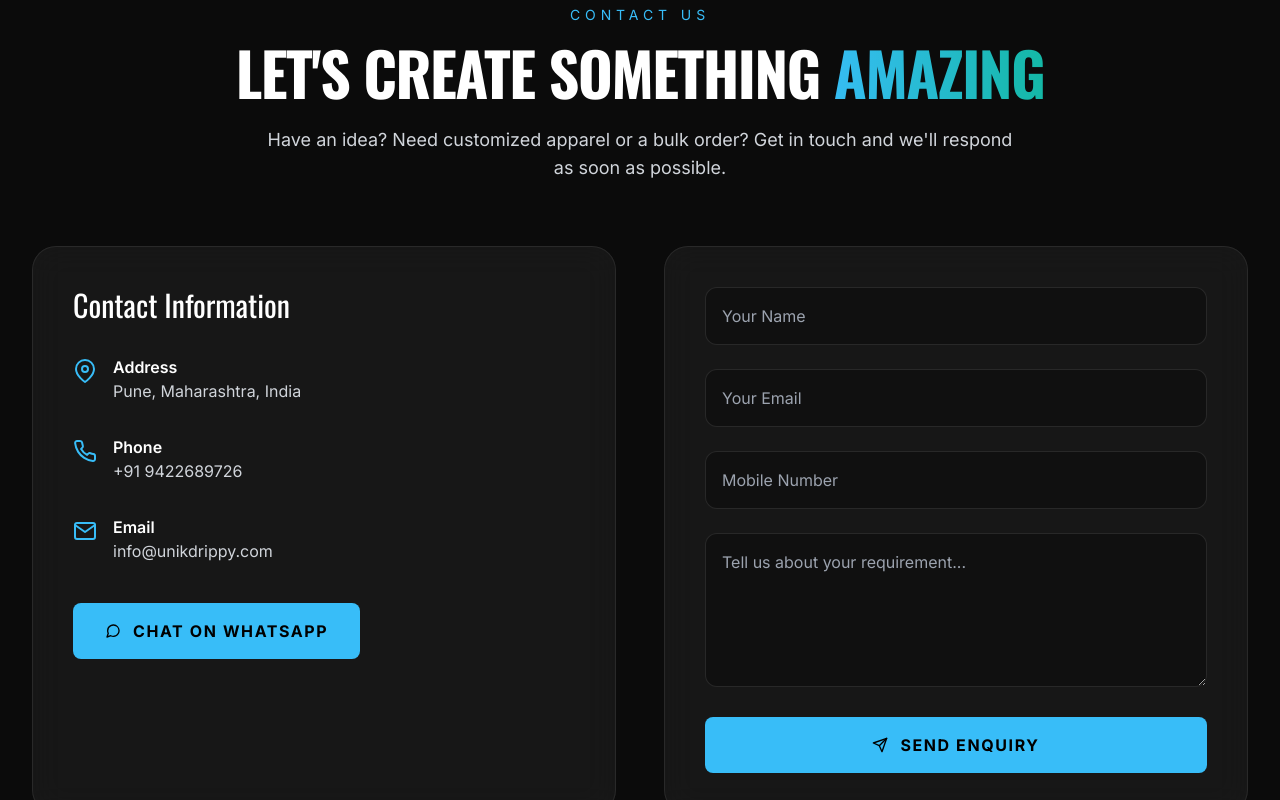
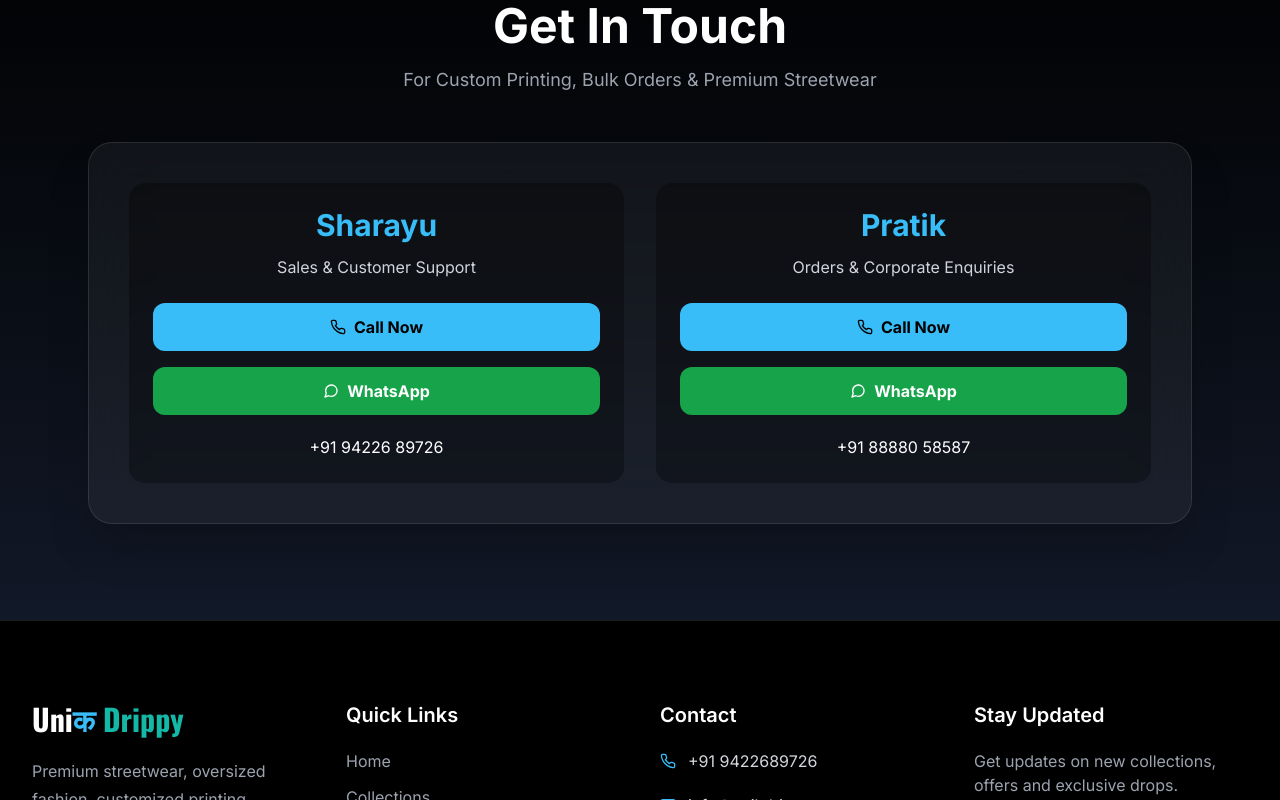
Before and after one commit to pratikbhutada09-blip/unique-drippy-apparels, a React (Vite) app: page / in a window 1280 px wide. Shown: the part 8200-9000 px from the top of the page. Built offline with nearby package versions, Linux system fonts and the light colour scheme.

Commit message:
Update Contact.jsx

```diff
--- a/src/components/Contact.jsx
+++ b/src/components/Contact.jsx
@@ -1,194 +1,115 @@
 import { motion } from "framer-motion";
-import {
-  FiMapPin,
-  FiPhone,
-  FiMail,
-  FiMessageCircle,
-  FiSend,
-} from "react-icons/fi";
+import { FiPhone, FiMessageCircle } from "react-icons/fi";
 
 const Contact = () => {
   return (
     <section
       id="contact"
-      className="py-24 bg-brand-dark"
+      className="py-24 bg-gradient-to-b from-black to-gray-900"
     >
-      <div className="container-custom">
+      <div className="max-w-6xl mx-auto px-6">
 
-        {/* Heading */}
-
-        <div className="text-center mb-16">
-
-          <span className="text-brand-accent uppercase tracking-[0.35em] text-sm">
-            Contact Us
-          </span>
-
-          <h2 className="section-title mt-4">
-            Let's Create Something
-            <span className="text-gradient"> Amazing</span>
+        <motion.div
+          initial={{ opacity: 0, y: 40 }}
+          whileInView={{ opacity: 1, y: 0 }}
+          transition={{ duration: 0.7 }}
+          viewport={{ once: true }}
+          className="text-center mb-12"
+        >
+          <h2 className="text-5xl font-bold text-white mb-4">
+            Get In Touch
           </h2>
 
-          <p className="section-subtitle mt-6">
-            Have an idea? Need customized apparel or a bulk order?
-            Get in touch and we'll respond as soon as possible.
+          <p className="text-gray-400 text-lg">
+            For Custom Printing, Bulk Orders & Premium Streetwear
           </p>
+        </motion.div>
 
-        </div>
+        <motion.div
+          initial={{ opacity: 0, scale: 0.95 }}
+          whileInView={{ opacity: 1, scale: 1 }}
+          transition={{ duration: 0.7 }}
+          viewport={{ once: true }}
+          className="bg-white/5 backdrop-blur-xl rounded-3xl p-10 border border-white/10 shadow-2xl"
+        >
 
-        <div className="grid lg:grid-cols-2 gap-12">
+          <div className="grid md:grid-cols-2 gap-8">
 
-          {/* Left */}
+            {/* Sharayu */}
 
-          <motion.div
-            initial={{ opacity: 0, x: -40 }}
-            whileInView={{ opacity: 1, x: 0 }}
-            viewport={{ once: true }}
-            transition={{ duration: 0.6 }}
-            className="glass rounded-3xl p-10"
-          >
+            <div className="bg-black/30 rounded-2xl p-6 text-center hover:scale-105 transition">
 
-            <h3 className="text-3xl font-display text-white mb-8">
-              Contact Information
-            </h3>
+              <h3 className="text-3xl font-bold text-brand-accent mb-3">
+                Sharayu
+              </h3>
 
-            <div className="space-y-8">
+              <p className="text-gray-300 mb-6">
+                Sales & Customer Support
+              </p>
 
-              <div className="flex items-start gap-4">
-
-                <FiMapPin
-                  className="text-brand-accent mt-1"
-                  size={24}
-                />
-
-                <div>
-
-                  <h4 className="text-white font-semibold">
-                    Address
-                  </h4>
-
-                  <p className="text-gray-300">
-                    Pune, Maharashtra, India
-                  </p>
-
-                </div>
-
-              </div>
-
-              <div className="flex items-start gap-4">
-
-                <FiPhone
-                  className="text-brand-accent mt-1"
-                  size={24}
-                />
-
-                <div>
-
-                  <h4 className="text-white font-semibold">
-                    Phone
-                  </h4>
-
-                  <a
-                    href="tel:+919422689726"
-                    className="text-gray-300 hover:text-brand-accent"
-                  >
-                    +91 9422689726
-                  </a>
-
-                </div>
-
-              </div>
-
-              <div className="flex items-start gap-4">
-
-                <FiMail
-                  className="text-brand-accent mt-1"
-                  size={24}
-                />
-
-                <div>
-
-                  <h4 className="text-white font-semibold">
-                    Email
-                  </h4>
-
-                  <a
-                    href="mailto:info@unikdrippy.com"
-                    className="text-gray-300 hover:text-brand-accent"
-                  >
-                    info@unikdrippy.com
-                  </a>
-
-                </div>
-
-              </div>
-
-            </div>
-
-            <div className="mt-10">
+              <a
+                href="tel:+919422689726"
+                className="flex items-center justify-center gap-2 bg-brand-accent text-black font-bold py-3 rounded-xl mb-4 hover:bg-brand-teal transition"
+              >
+                <FiPhone />
+                Call Now
+              </a>
 
               <a
                 href="https://wa.me/919422689726"
                 target="_blank"
-                rel="noreferrer"
-                className="primary-btn inline-flex items-center gap-3"
+                rel="noopener noreferrer"
+                className="flex items-center justify-center gap-2 bg-green-600 text-white font-bold py-3 rounded-xl hover:bg-green-700 transition"
               >
                 <FiMessageCircle />
-                Chat on WhatsApp
+                WhatsApp
               </a>
+
+              <p className="mt-5 text-white">
+                +91 94226 89726
+              </p>
 
             </div>
 
-          </motion.div>
+            {/* Pratik */}
 
-          {/* Right */}
+            <div className="bg-black/30 rounded-2xl p-6 text-center hover:scale-105 transition">
 
-          <motion.div
-            initial={{ opacity: 0, x: 40 }}
-            whileInView={{ opacity: 1, x: 0 }}
-            viewport={{ once: true }}
-            transition={{ duration: 0.6 }}
-            className="glass rounded-3xl p-10"
-          >
+              <h3 className="text-3xl font-bold text-brand-accent mb-3">
+                Pratik
+              </h3>
 
-            <form className="space-y-6">
+              <p className="text-gray-300 mb-6">
+                Orders & Corporate Enquiries
+              </p>
 
-              <input
-                type="text"
-                placeholder="Your Name"
-                className="w-full p-4 rounded-xl bg-black/30 border border-white/10 text-white focus:outline-none focus:border-brand-accent"
-              />
+              <a
+                href="tel:+918888058587"
+                className="flex items-center justify-center gap-2 bg-brand-accent text-black font-bold py-3 rounded-xl mb-4 hover:bg-brand-teal transition"
+              >
+                <FiPhone />
+                Call Now
+              </a>
 
-              <input
-                type="email"
-                placeholder="Your Email"
-                className="w-full p-4 rounded-xl bg-black/30 border border-white/10 text-white focus:outline-none focus:border-brand-accent"
-              />
+              <a
+                href="https://wa.me/918888058587"
+                target="_blank"
+                rel="noopener noreferrer"
+                className="flex items-center justify-center gap-2 bg-green-600 text-white font-bold py-3 rounded-xl hover:bg-green-700 transition"
+              >
+                <FiMessageCircle />
+                WhatsApp
+              </a>
 
-              <input
-                type="tel"
-                placeholder="Mobile Number"
-                className="w-full p-4 rounded-xl bg-black/30 border border-white/10 text-white focus:outline-none focus:border-brand-accent"
-              />
+              <p className="mt-5 text-white">
+                +91 88880 58587
+              </p>
 
-              <textarea
-                rows="5"
-                placeholder="Tell us about your requirement..."
-                className="w-full p-4 rounded-xl bg-black/30 border border-white/10 text-white focus:outline-none focus:border-brand-accent"
-              ></textarea>
+            </div>
 
-              <button
-                type="submit"
-                className="primary-btn flex items-center justify-center gap-3 w-full"
-              >
-                <FiSend />
-                Send Enquiry
-              </button>
+          </div>
 
-            </form>
-
-          </motion.div>
-
-        </div>
+        </motion.div>
 
       </div>
     </section>
```
